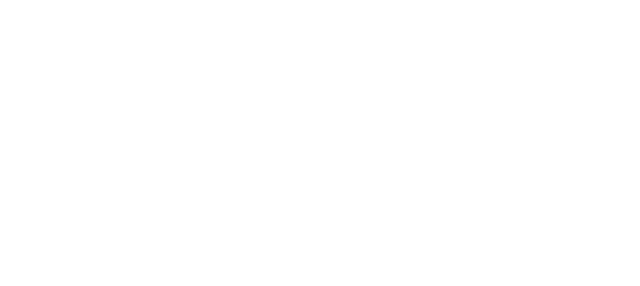
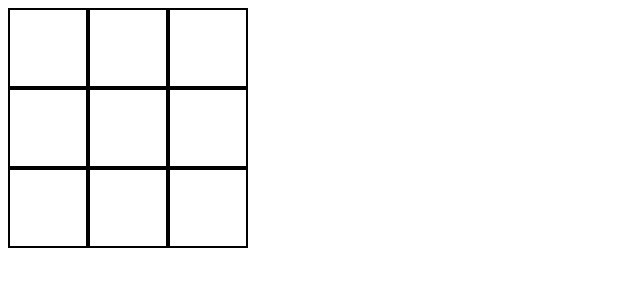
Before and after one commit to FranciscoTurro/tictactoe, a plain HTML site: page index.html in a window 1280 px wide. Shown: the whole page, without its empty margins (0-640 px from the left). Drawn offline with Linux system fonts and the light colour scheme.

Commit message:
slow progress

```diff
--- a/index.html
+++ b/index.html
@@ -8,5 +8,17 @@
     <script defer src="script.js"></script>
     <title>Document</title>
   </head>
-  <body></body>
+  <body>
+    <div id="board">
+      <div class="square" data-cell="1"></div>
+      <div class="square" data-cell="2"></div>
+      <div class="square" data-cell="3"></div>
+      <div class="square" data-cell="4"></div>
+      <div class="square" data-cell="5"></div>
+      <div class="square" data-cell="6"></div>
+      <div class="square" data-cell="7"></div>
+      <div class="square" data-cell="8"></div>
+      <div class="square" data-cell="9"></div>
+    </div>
+  </body>
 </html>
--- a/script.js
+++ b/script.js
@@ -7,3 +7,8 @@ const display = (() => {})();
 const gameController = (() => {})();
 
 const players = (number) => {};
+
+const board = document.getElementById("board"); //know which cell i just clicked where does this go? display maybe
+board.addEventListener("click", (e) => {
+  if (e.target.dataset.cell != null) alert(e.target.dataset.cell);
+});
--- a/styles.css
+++ b/styles.css
@@ -0,0 +1,9 @@
+#board {
+  display: grid;
+  grid-template-columns: repeat(3, 80px);
+  grid-template-rows: repeat(3, 80px);
+}
+
+.square {
+  border: 2px solid black;
+}
```
